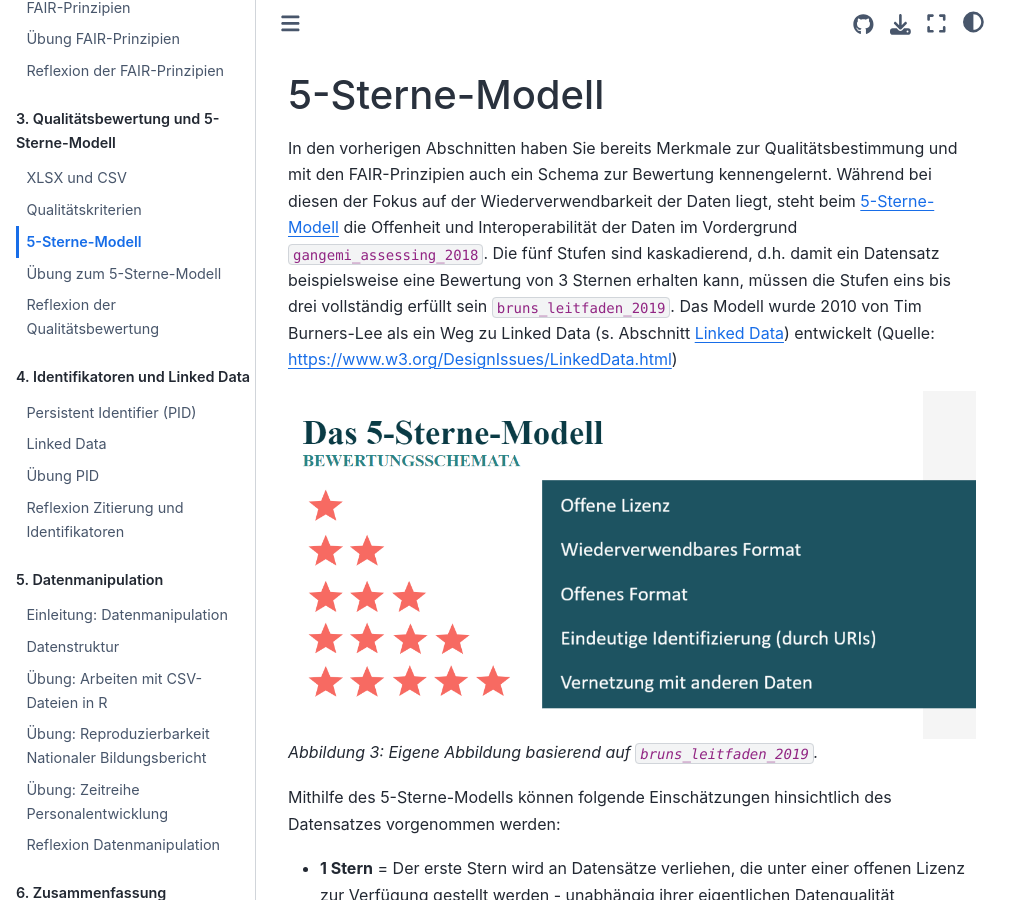
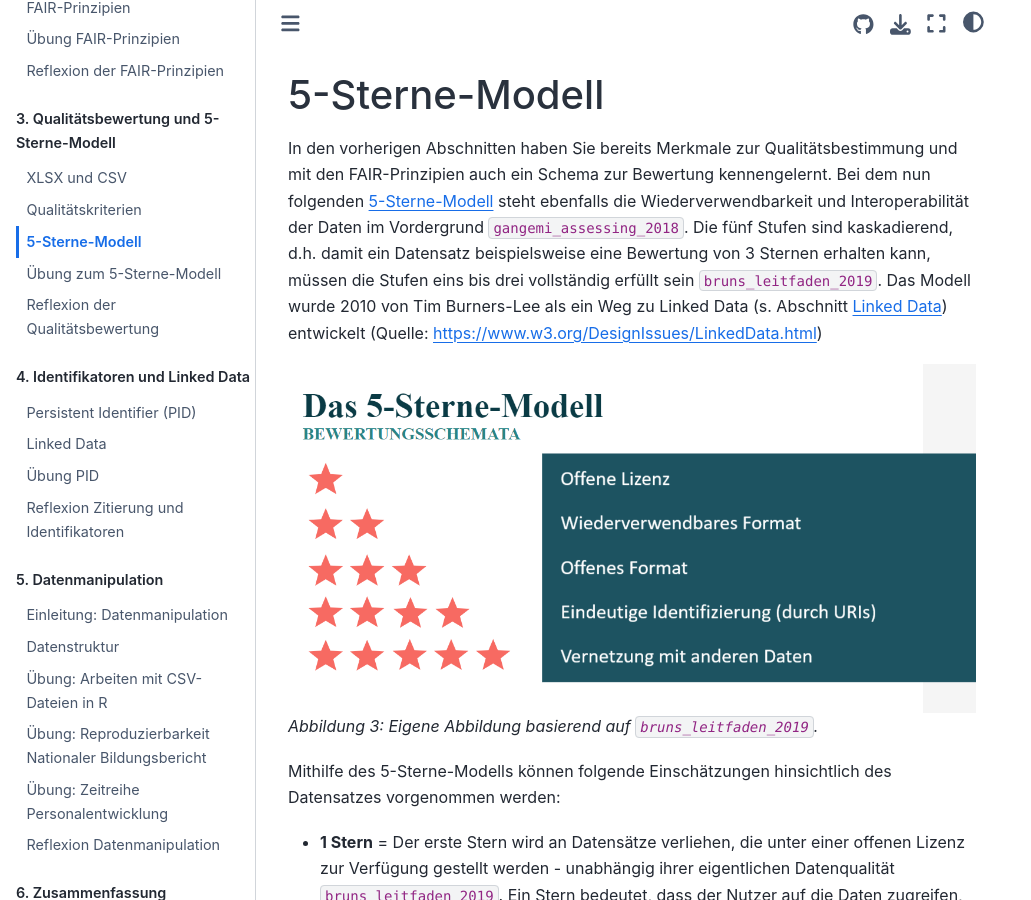
Before and after one commit to quadriga-dk/Tabelle-Fallstudie-1, a Jupyter Book: the page built from Markdown/5_Star_Model.md, in a window 1280 px wide and 900 px high. Shown: the whole window, without its empty margins (0-1031 px from the left). Built offline with Jupyter Book 1.0.4 settings and Sphinx 7.4.7 and the Sphinx Book theme 1.1.4, drawn with Linux system fonts in a browser that asks for light colours; cross-references to code outside the pages are shown as plain code.

Commit message:
Update 5_Star_Model.md

```diff
--- a/Markdown/5_Star_Model.md
+++ b/Markdown/5_Star_Model.md
@@ -1,7 +1,7 @@
 # 5-Sterne-Modell
 
 
-In den vorherigen Abschnitten haben Sie bereits Merkmale zur Qualitätsbestimmung und mit den FAIR-Prinzipien auch ein Schema zur Bewertung kennengelernt. Während bei diesen der Fokus auf der Wiederverwendbarkeit der Daten liegt, steht beim [5-Sterne-Modell](https://5stardata.info/de/) die Offenheit und Interoperabilität der Daten im Vordergrund {cite}`gangemi_assessing_2018`. Die fünf Stufen sind kaskadierend, d.h. damit ein Datensatz beispielsweise eine Bewertung von 3 Sternen erhalten kann, müssen die Stufen eins bis drei vollständig erfüllt sein {cite}`bruns_leitfaden_2019`. Das Modell wurde 2010 von Tim Burners-Lee als ein Weg zu Linked Data (s. Abschnitt [Linked Data](linked_data)) entwickelt (Quelle: https://www.w3.org/DesignIssues/LinkedData.html)
+In den vorherigen Abschnitten haben Sie bereits Merkmale zur Qualitätsbestimmung und mit den FAIR-Prinzipien auch ein Schema zur Bewertung kennengelernt. Bei dem nun folgenden [5-Sterne-Modell](https://5stardata.info/de/) steht ebenfalls die Wiederverwendbarkeit und Interoperabilität der Daten im Vordergrund {cite}`gangemi_assessing_2018`. Die fünf Stufen sind kaskadierend, d.h. damit ein Datensatz beispielsweise eine Bewertung von 3 Sternen erhalten kann, müssen die Stufen eins bis drei vollständig erfüllt sein {cite}`bruns_leitfaden_2019`. Das Modell wurde 2010 von Tim Burners-Lee als ein Weg zu Linked Data (s. Abschnitt [Linked Data](linked_data)) entwickelt (Quelle: https://www.w3.org/DesignIssues/LinkedData.html)
 
 
 ![](_images/5_star_model.png)
```
